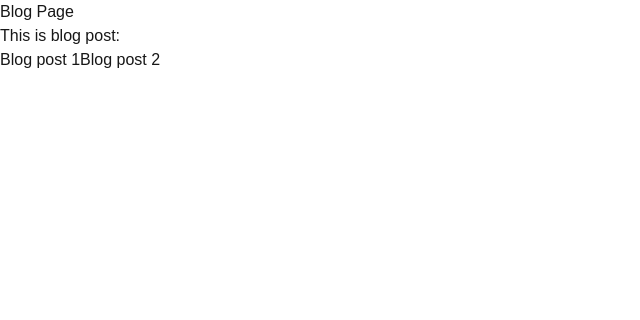
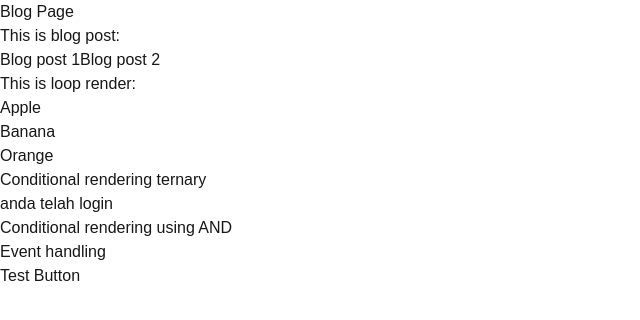
Before and after one commit to cyberfly/learn-nextjs, a Next.js app: page /blog in a window 1280 px wide. Shown: the top 320 px of the page, without its empty margins (0-640 px from the left). Built offline with nearby package versions, Linux system fonts and the light colour scheme.

Commit message:
basic loop, conditional and event handling

```diff
--- a/app/blog/page.tsx
+++ b/app/blog/page.tsx
@@ -1,4 +1,16 @@
+"use client";
+
 export default function Blog() {
+    const fruits = ["Apple", "Banana", "Orange"];
+
+    const isLoggedIn = true;
+
+    const showMessage = false;
+
+    const handleClick = () => {
+        alert("button clicked!");
+    };
+
     return (<>
     <h1>Blog Page</h1>
     <p>This is blog post:</p>
@@ -6,5 +18,27 @@ export default function Blog() {
     <a href="/blog/1">Blog post 1</a>
     <a href="/blog/2">Blog post 2</a>
 
+    <p>This is loop render:</p>
+
+    <ul>
+        {fruits.map((fruit, index) => (
+        <li key={index}>{fruit}</li>
+        ))}
+    </ul>
+
+    <p>Conditional rendering ternary</p>
+
+    {isLoggedIn ? 'anda telah login' : 'and belum login'}
+
+    <p>Conditional rendering using AND</p>
+
+    {showMessage && (
+        <p>Ini adalah mesej</p>
+    )}
+
+    <p>Event handling</p>
+
+    <button type="button" onClick={handleClick} >Test Button</button>
+
     </>);
 }
```
